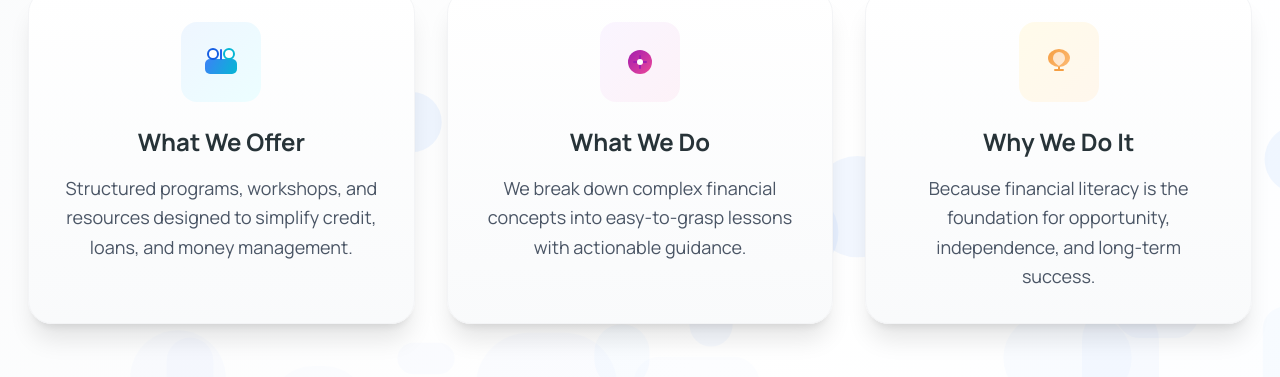
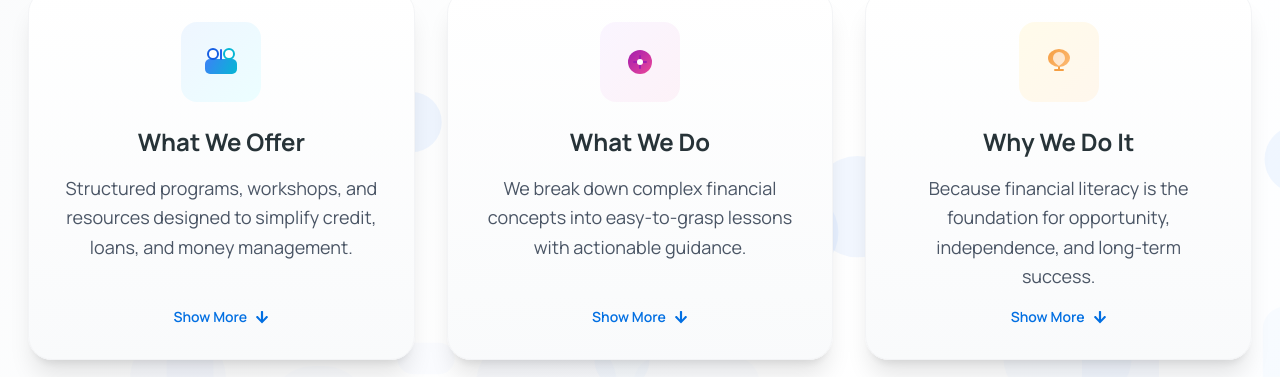
Before and after one commit to Sahil-creditror/CreditorWebsite, a Next.js app in the folder package/: page /about in a window 1280 px wide. Shown: the part 1103-1480 px from the top of the page. Built offline with nearby package versions, Linux system fonts and the light colour scheme; no server answers.

Commit message:
chages in the aboutus-detail, card indication

```diff
--- a/package/src/app/components/about/aboutus-detail/index.tsx
+++ b/package/src/app/components/about/aboutus-detail/index.tsx
@@ -1,7 +1,7 @@
 "use client";
 import { motion, AnimatePresence, Variants } from "framer-motion";
 import { useState, CSSProperties, ReactNode, useRef } from "react";
-import { FaArrowRight } from "react-icons/fa";
+import { FaArrowRight, FaArrowDown } from "react-icons/fa";
 import Image from "next/image";
 import {
   useAnimationFrame,
@@ -514,6 +514,13 @@ const AboutusDetail = () => {
                   {card.desc}
                 </motion.p>
 
+                {!showAllDescriptions && (
+                  <div className="mt-auto pt-4 flex items-center justify-center text-sm font-semibold text-primary">
+                    <span>Show More</span>
+                    <FaArrowDown className="ml-2" />
+                  </div>
+                )}
+
                 {/* Expanded content */}
                 <AnimatePresence>
                   {showAllDescriptions && ( // ✅ Conditional rendering based on showAllDescriptions
@@ -563,7 +570,8 @@ const AboutusDetail = () => {
           >
             <button
               onClick={() => setShowAllDescriptions(false)}
-              className="flex items-center gap-2 px-6 py-3 rounded-full text-white bg-gradient-to-r from-gray-500 to-gray-700 text-base font-medium hover:scale-105 transition-all duration-300"
+              className="flex items-center gap-2 px-6 py-3 rounded-full text-white bg-gradient-to-r from-blue-500 to-blue-700 text-base font-medium hover:scale-105 transition-all duration-300"
+
             >
               Show Less <FaArrowRight className="text-sm" />
             </button>
```
